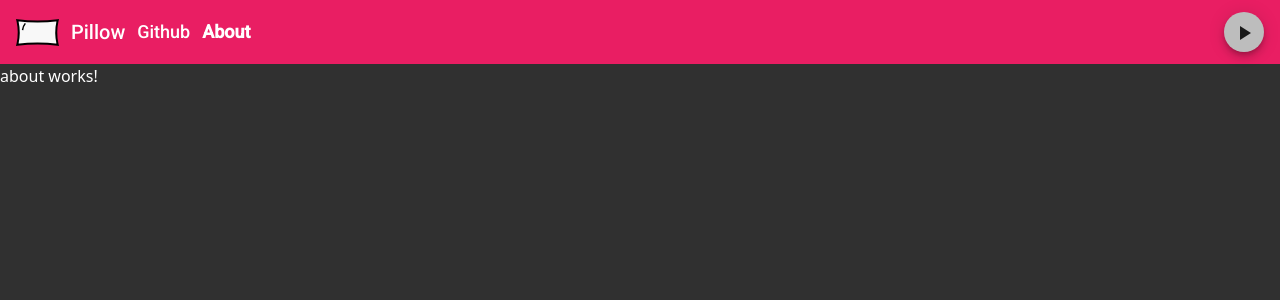
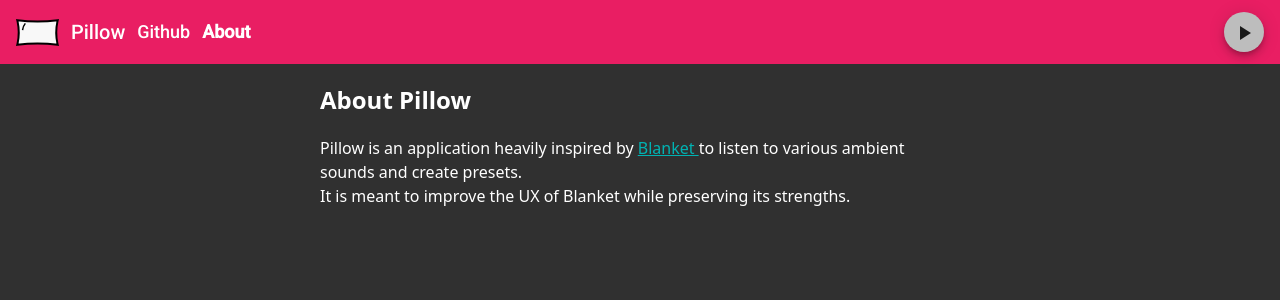
Before and after one commit to DrunkenToast/gui-project, an Angular app: page /about in a window 1280 px wide. Shown: the top 300 px of the page. Built offline with nearby package versions, Linux system fonts and the light colour scheme; data requests are answered from the project's data file.

Commit message:
Update README + about page

```diff
--- a/src/app/about/about.component.html
+++ b/src/app/about/about.component.html
@@ -1 +1,14 @@
-<p>about works!</p>
+<div class="flex flex-row">
+  <div class="w-1/4"></div>
+  <div class="w-2/4">
+    <h1 class="font-bold m-5 ml-0 text-2xl">About Pillow</h1>
+    <p>Pillow is an application heavily inspired by
+      <a href="https://github.com/rafaelmardojai/blanket" class="underline text-accent">
+        Blanket
+      </a>
+      to listen to various ambient sounds and create presets.
+    </p>
+    <p>It is meant to improve the UX of Blanket while preserving its strengths.</p>
+  </div>
+  <div class="w-1/4"></div>
+</div>
```
Also changed, not shown: screenshots/pillow-main-screen-responsive.png (added), 1 other file (tests, documents, lock files or other folders).
